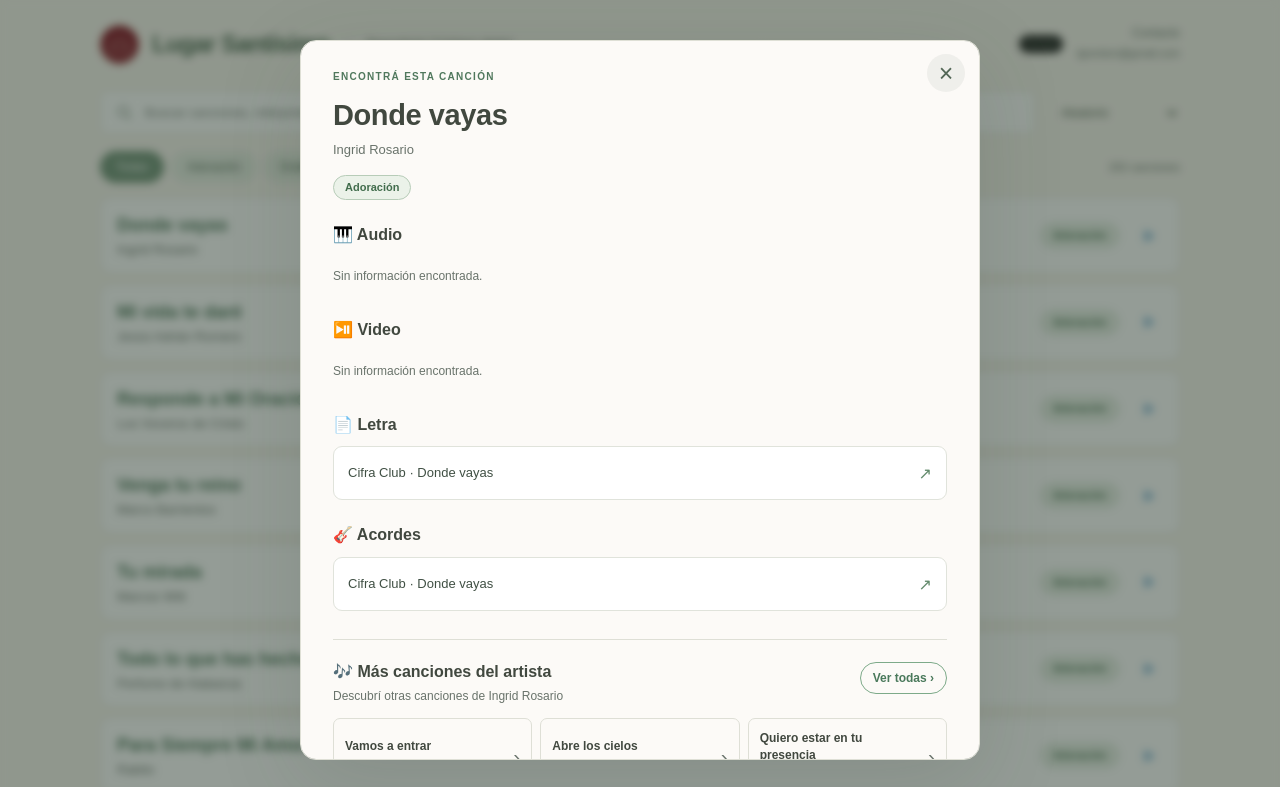
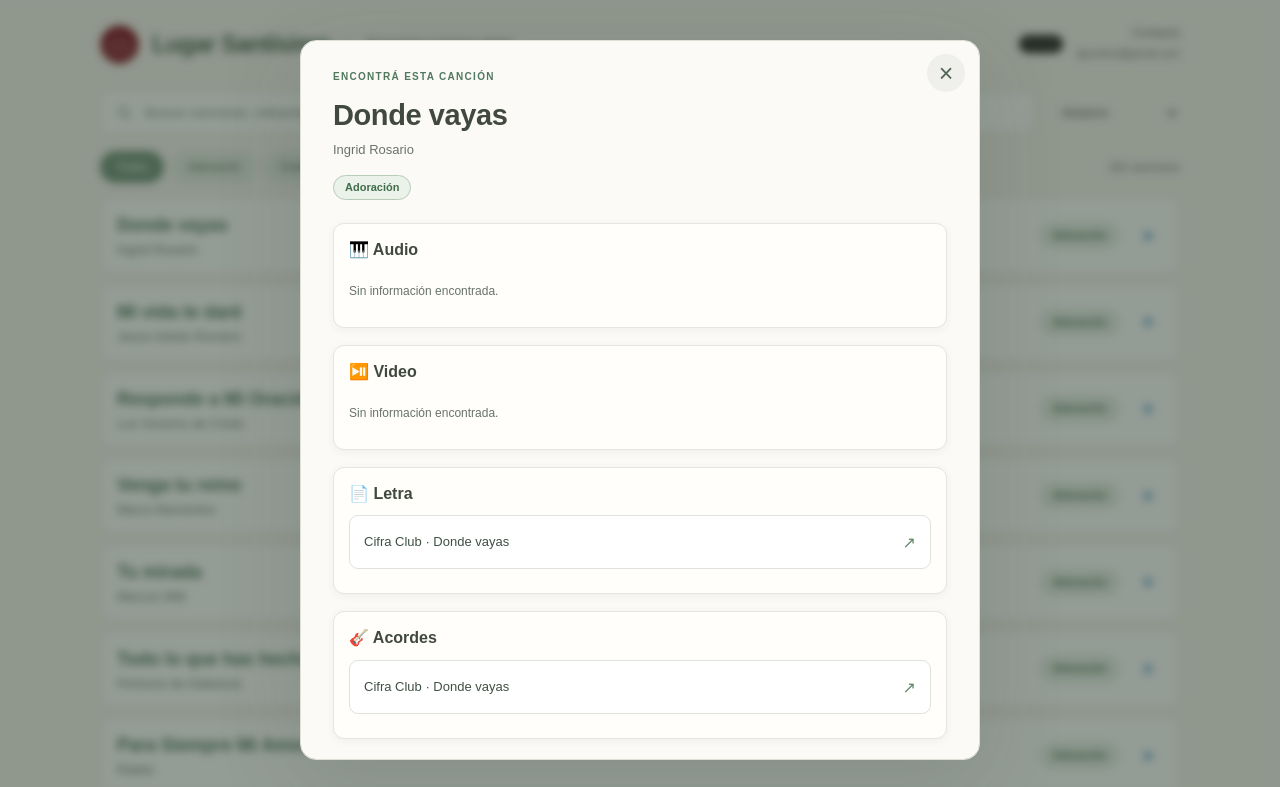
Before and after one commit to lgrsntsm/lugar-santisimo, a plain HTML site: page docs/index.html in a window 1280 px wide. Both pictures are taken after a click on the button "Donde vayas". Shown: the top 787 px of the page. Drawn offline with Linux system fonts and the light colour scheme.

Commit message:
Separar Audio Video Letra y Acordes con tarjetas tenues y sombra suave

```diff
--- a/docs/library.css
+++ b/docs/library.css
@@ -376,3 +376,22 @@ button:focus-visible,a:focus-visible,input:focus-visible,select:focus-visible{ou
 #song-dialog .recommended-song{background:transparent}
 #song-dialog .recommended-song-text{flex:1}
 @media(max-width:550px){#song-dialog .interest-album{padding:11px 12px}}
+
+/* Separadores con profundidad discreta entre Audio, Video, Letra y Acordes. */
+#song-dialog .detail-section:not(.interest-section):not(.recommendations-section){
+  margin-top:17px;
+  padding:16px 15px 17px;
+  border:1px solid #e4e6df;
+  border-radius:11px;
+  background:#fffefa;
+  box-shadow:0 2px 9px rgba(49,58,47,.055);
+}
+#song-dialog .detail-section:not(.interest-section):not(.recommendations-section) .detail-heading{margin-bottom:11px}
+:root[data-theme="dark"] #song-dialog .detail-section:not(.interest-section):not(.recommendations-section){
+  border-color:#373a39;
+  background:#202120;
+  box-shadow:0 2px 12px rgba(0,0,0,.18);
+}
+@media(max-width:550px){
+  #song-dialog .detail-section:not(.interest-section):not(.recommendations-section){padding:13px 11px 14px;margin-top:13px;border-radius:10px}
+}
```
